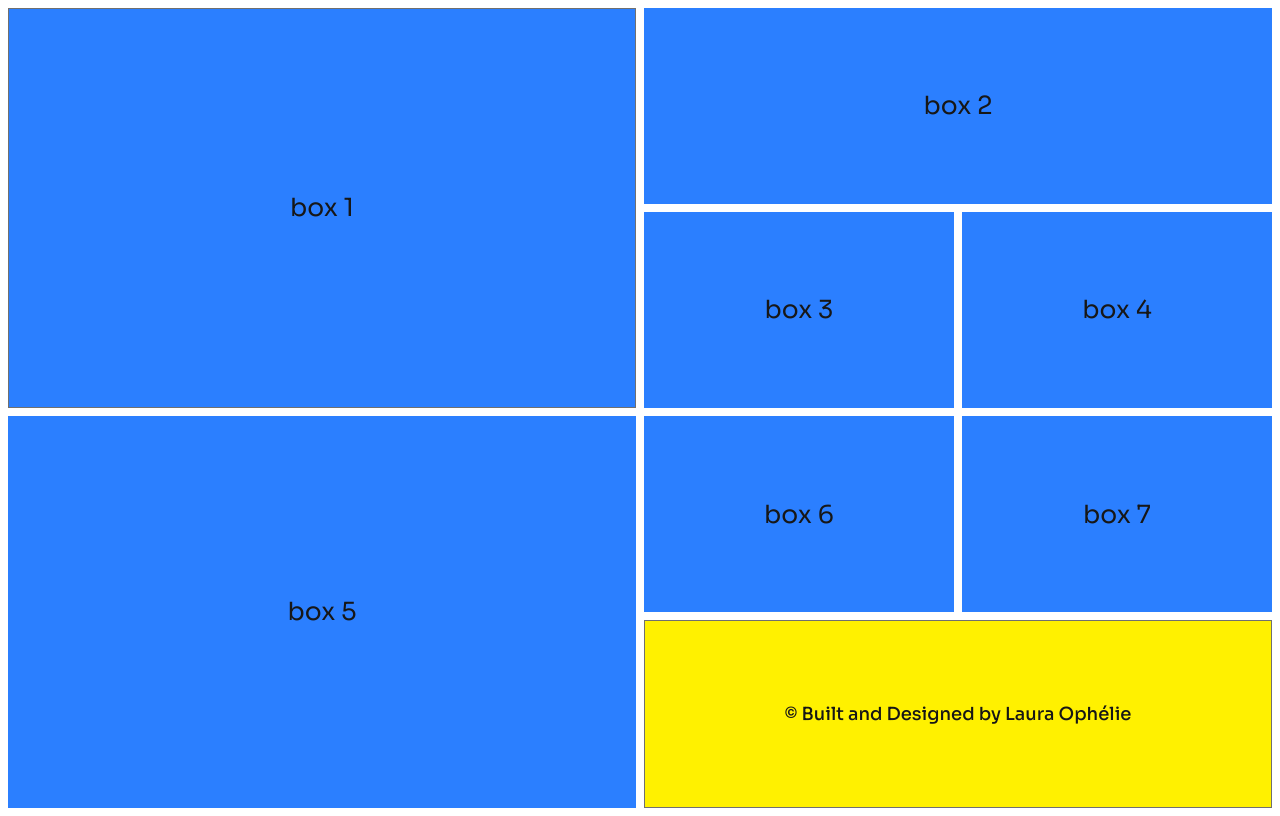
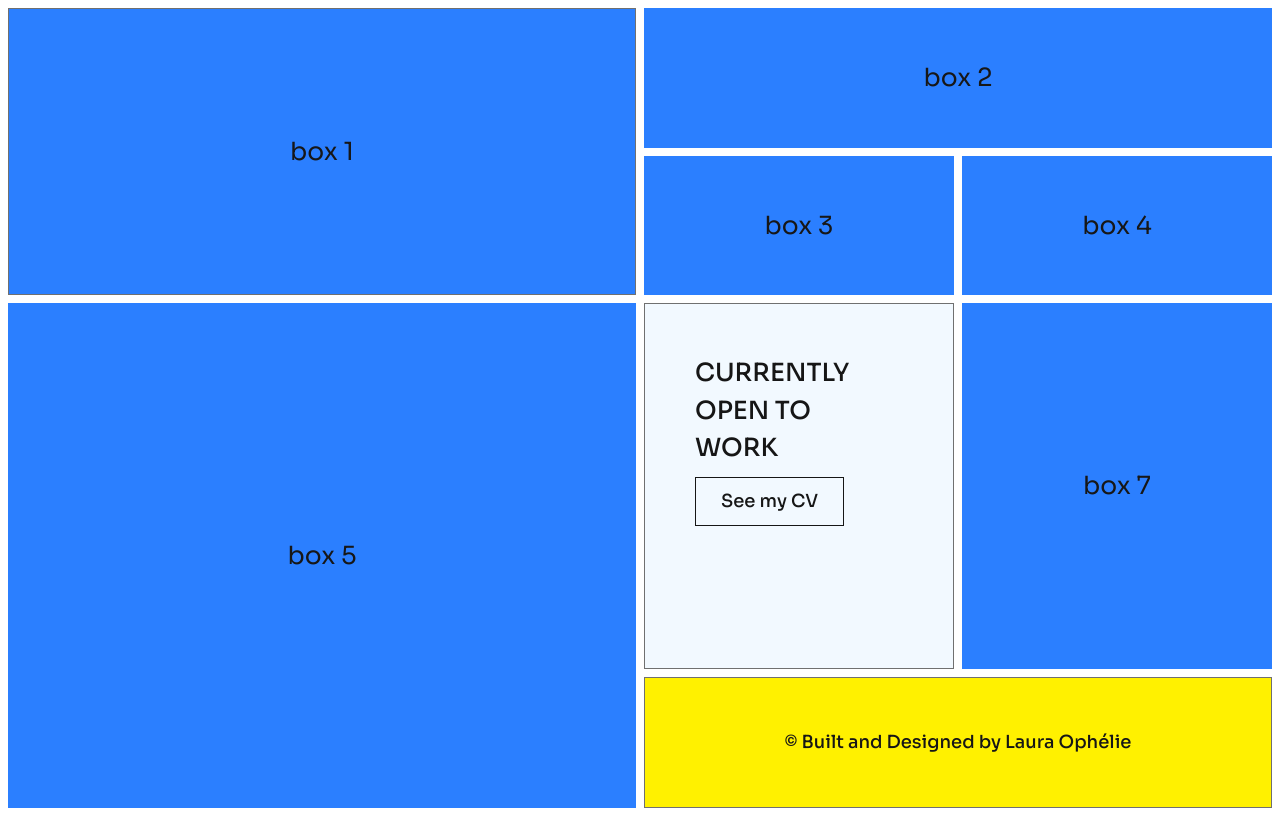
Before and after one commit to lauraophelie/laura-s-portfolio, a Next.js app: page / in a window 1280 px wide. Built offline with nearby package versions, Linux system fonts and the light colour scheme.

Commit message:
Status box

```diff
--- a/app/components/misc/Status.tsx
+++ b/app/components/misc/Status.tsx
@@ -1,5 +1,17 @@
+function GetCVButton() {
+    return (
+        <button className="status--get-button">See my CV</button>
+    )
+}
+
 export default function Status() {
     return (
-        <div></div>
+        <div className="justify-center status home-page__box">
+            <p className="status__text">Currently</p>
+            <p className="status__text">Open to</p>
+            <p className="status__text">Work</p>
+
+            <GetCVButton />
+        </div>
     )
 }
--- a/app/components/misc/style.scss
+++ b/app/components/misc/style.scss
@@ -7,3 +7,22 @@
     font-size: 18px;
     font-weight: 500;
 }
+
+.status {
+    background-color: palette.$light-blue-color;
+    color: palette.$black-color;
+    padding: 50px;
+
+    &__text {
+        text-transform: uppercase;
+        font-weight: 500;
+    }
+
+    &--get-button {
+        border: 1px solid palette.$black-color;
+        padding: 10px 25px;
+        transform: translateY(10px);
+        font-size: 18px;
+        font-weight: 500;
+    }
+}
--- a/app/page.tsx
+++ b/app/page.tsx
@@ -1,4 +1,5 @@
 import Copyright from "./components/misc/Copyright";
+import Status from "./components/misc/Status";
 import "./styles/pages/home.scss";
 
 export default function Home() {
@@ -10,7 +11,7 @@ export default function Home() {
         <div className="bg-blue-500 flex items-center justify-center">box 3</div>
         <div className="bg-blue-500 flex items-center justify-center">box 4</div>
         <div className="bg-blue-500 col-span-2 row-span-2 flex items-center justify-center">box 5</div>
-        <div className="bg-blue-500 flex items-center justify-center">box 6</div>
+        <Status />
         <div className="bg-blue-500 flex items-center justify-center">box 7</div>
         <Copyright />
       </main>
```
